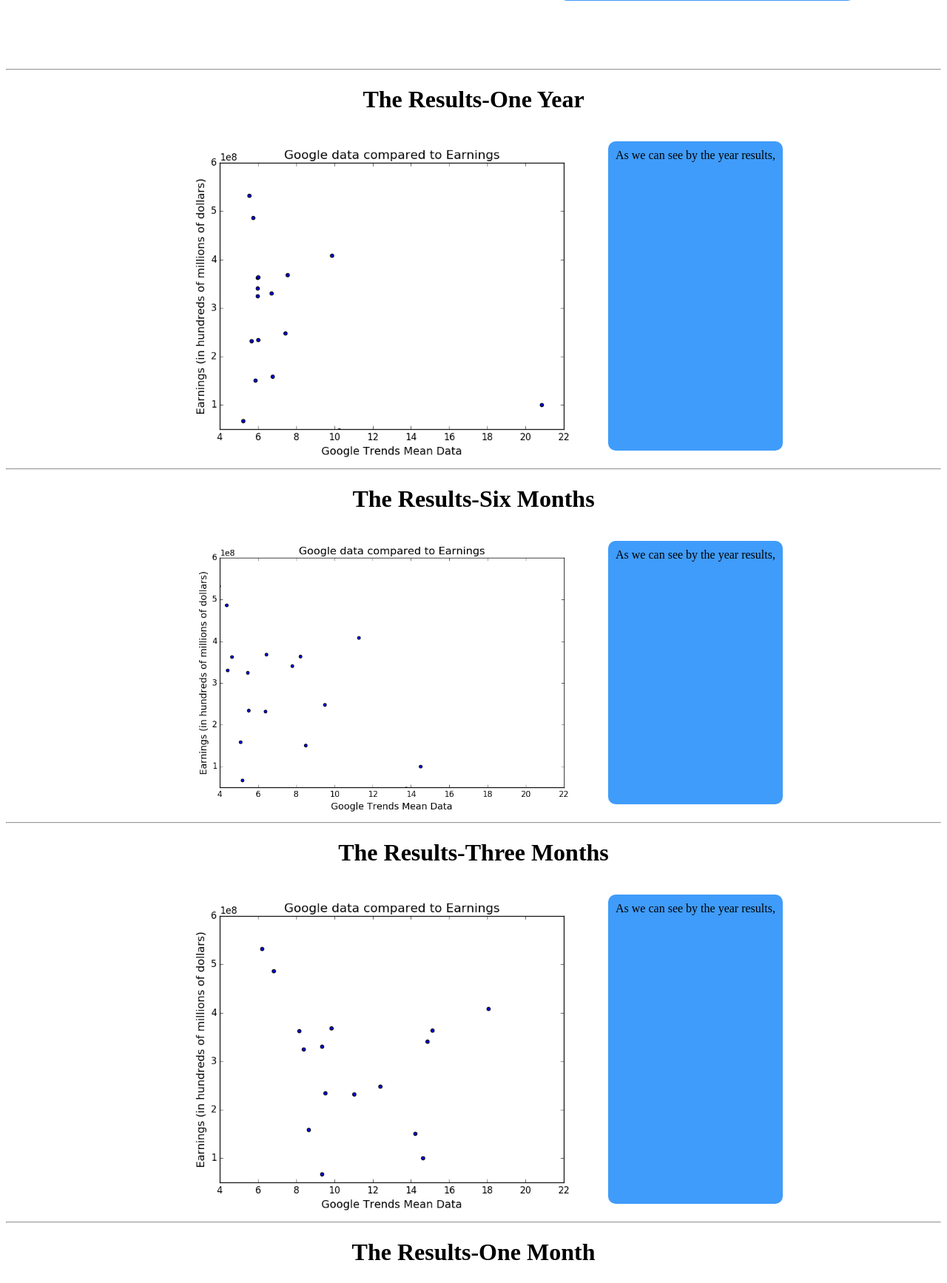
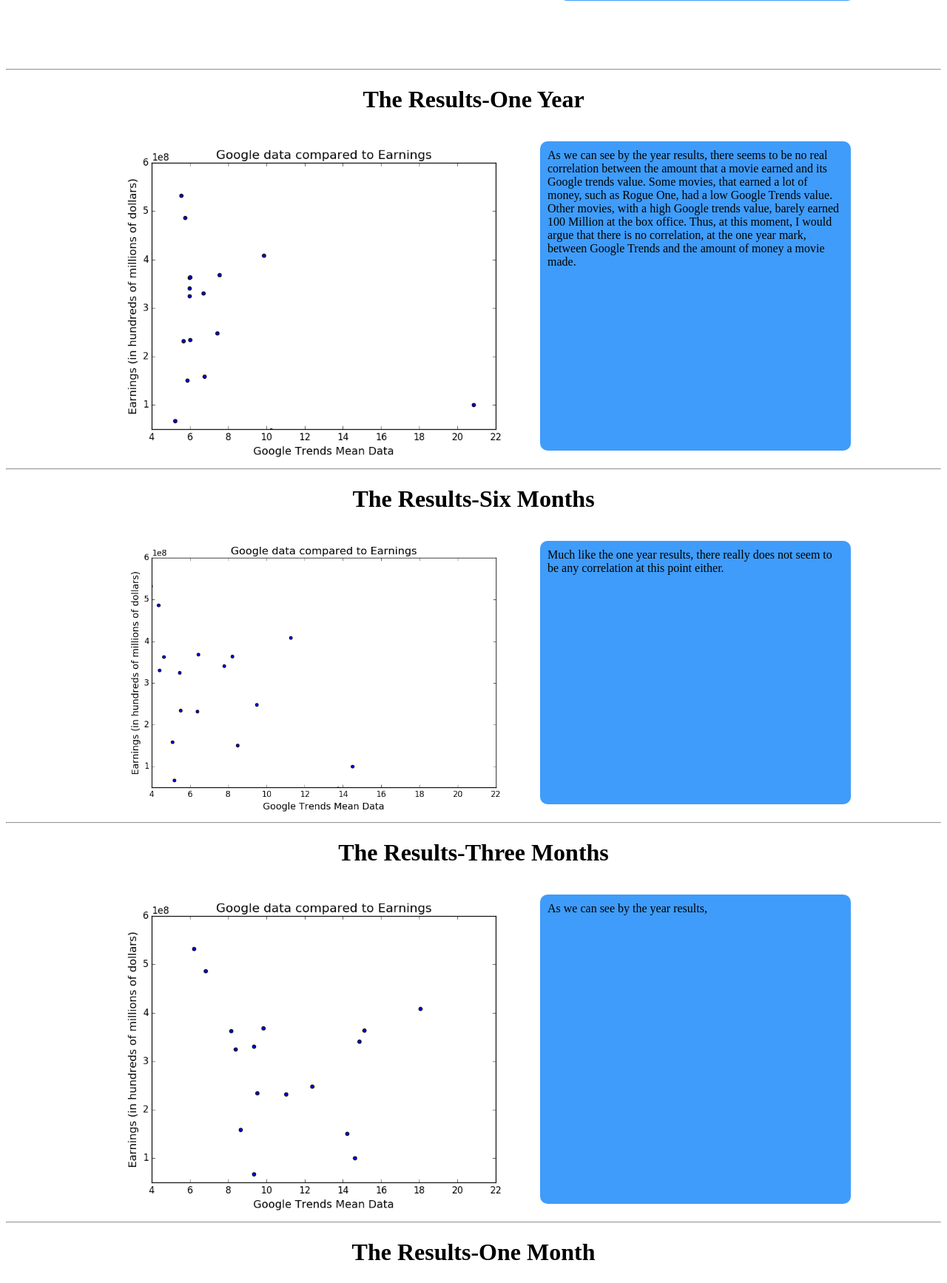
Before and after one commit to ravenusmc/movies, a Flask app: page /home in a window 1280 px wide. Shown: the part 420-2154 px from the top of the page at 74% size. Run offline with Flask 2, Linux system fonts and the light colour scheme; the visitor is signed in with stand-in values (Sample User, id 1).

Commit message:
added results

```diff
--- a/movie.py
+++ b/movie.py
@@ -4,6 +4,8 @@
 import numpy as np
 import matplotlib.pyplot as plt
 import pandas as pd
+from sklearn.linear_model import LinearRegression
+
 
 
 
--- a/static/css/style.css
+++ b/static/css/style.css
@@ -166,6 +166,7 @@ img {
     background-color: #3F9CFA;
     border-radius: 10px;
     padding: 10px;
+    width: 400px;
 }
 
 @media only all and (max-width: 700px){
--- a/templates/home.html
+++ b/templates/home.html
@@ -47,7 +47,12 @@
         <h1 class='small_screen_message'>Results cannot be seen on small screens</h1>
         <div class='results_area'>
             <img src='static/image/year.png' alt='Data for one year'>
-            <p class='para_background'>As we can see by the year results,</p>
+            <p class='para_background'>As we can see by the year results, there seems to be no real correlation
+                between the amount that a movie earned and its Google trends value. Some movies, that earned a lot of
+                money, such as Rogue One, had a low Google Trends value. Other movies, with a high Google trends value,
+                barely earned 100 Million at the box office. Thus, at this moment, I would argue that there is no correlation,
+                at the one year mark, between Google Trends and the amount of money a movie made.
+            </p>
         </div>
     </div>
     <hr>
@@ -56,7 +61,9 @@
         <h1 class='small_screen_message'>Results cannot be seen on small screens</h1>
         <div class='results_area'>
             <img src='static/image/six.png' alt='Data for one year'>
-            <p class='para_background'>As we can see by the year results,</p>
+            <p class='para_background'>Much like the one year results, there really does not seem to be any correlation
+                at this point either.
+            </p>
         </div>
     </div>
     <hr>
```
